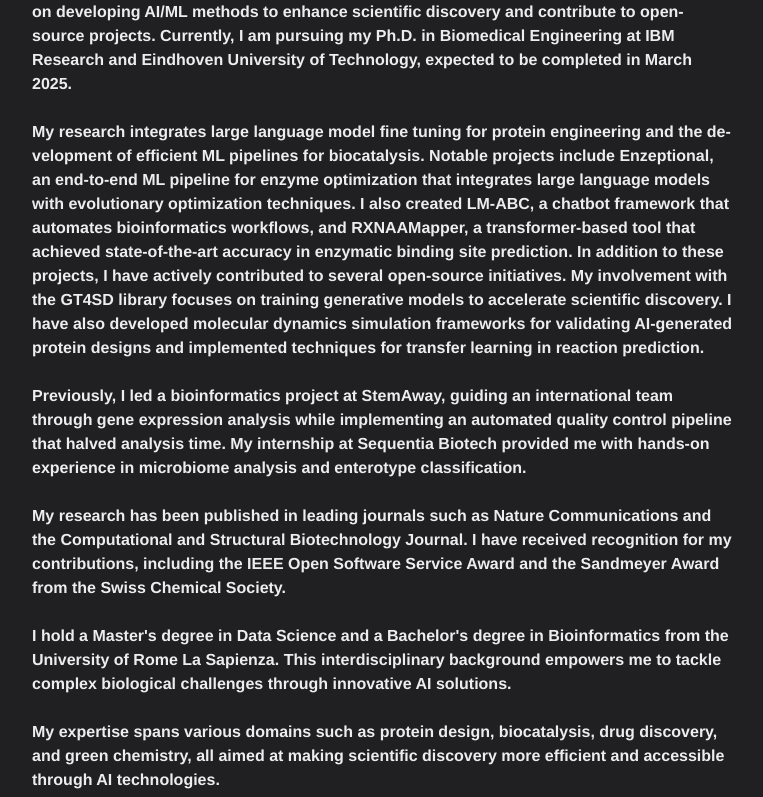
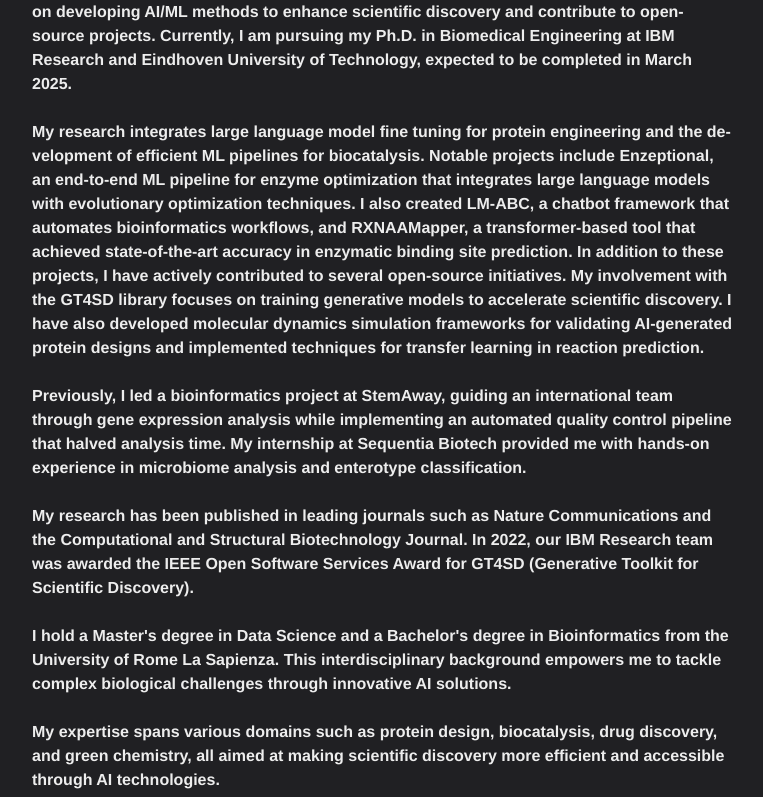
Before and after one commit to yvesnana/nana.github.io, a Next.js app: page / in a window 1280 px wide. Shown: the part 379-1176 px from the top of the page, without its empty margins (256-1019 px from the left). Built offline with nearby package versions, Linux system fonts and the light colour scheme; a web font is replaced by a local one.

Commit message:
Update index.js

```diff
--- a/pages/index.js
+++ b/pages/index.js
@@ -94,7 +94,7 @@
 
           <Box mb={6}>
             <Paragraph sx={{ textAlign: 'justify', mb: 4 }}>
-              My research has been published in leading journals such as Nature Communications and the Computational and Structural Biotechnology Journal. I have received recognition for my contributions, including the IEEE Open Software Service Award and the Sandmeyer Award from the Swiss Chemical Society.
+              My research has been published in leading journals such as Nature Communications and the Computational and Structural Biotechnology Journal. In 2022, our IBM Research team was awarded the IEEE Open Software Services Award for GT4SD (Generative Toolkit for Scientific Discovery).
             </Paragraph>
           </Box>
 
```
